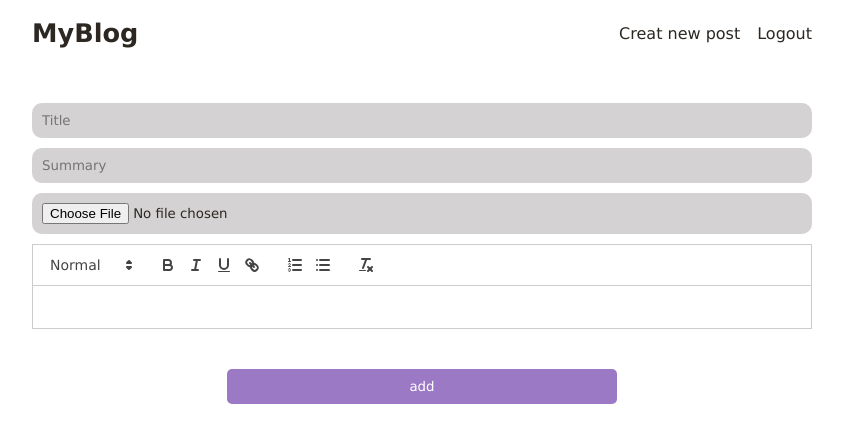
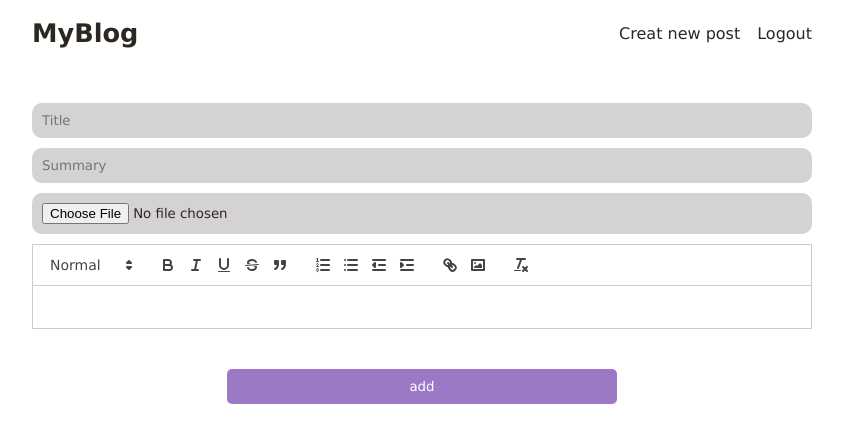
Before and after one commit to dahhou-ilyas/BlogHub, a React (Create React App) app in the folder front-end/: page /create in a window 1280 px wide. Shown: the top 442 px of the page, without its empty margins (218-1061 px from the left). Built offline with nearby package versions, Linux system fonts and the light colour scheme; no server answers.

Commit message:
add some functionality for post page

```diff
--- a/front-end/src/App.js
+++ b/front-end/src/App.js
@@ -6,7 +6,7 @@ import Layout from './compenant/Layout';
 import Login from './compenant/Login';
 import Registre from './compenant/Registre';
 import {UserContextProvide} from './Usercontext'
-import CreerPost from './compenant/CreerPost';
+import CreerPostPage from './compenant/CreerPostPage';
 
 function App() {
   return (
@@ -16,7 +16,7 @@ function App() {
         <Route index element={<Post/>}/>
         <Route path={'/login'} element={<Login/>}/>
         <Route path={'/registre'} element={<Registre/>}/>
-        <Route path={'/create'} element={<CreerPost/>} />
+        <Route path={'/create'} element={<CreerPostPage/>} />
       </Route>
     </Routes>
     </UserContextProvide>
--- a/front-end/src/compenant/CreerPost.js
+++ /dev/null
@@ -1,16 +0,0 @@
-import React from 'react'
-import ReactQuill from 'react-quill'
-import 'react-quill/dist/quill.snow.css'
-function CreerPost() {
-  return (
-    <form>
-        <input type="text" placeholder='Title'/>
-        <input type="summary" placeholder='Summary'/>
-        <input type="file" placeholder='Summary'/>
-        <ReactQuill />
-        <button className='Post'>add</button>
-    </form>
-  )
-}
-
-export default CreerPost
--- /dev/null
+++ b/front-end/src/compenant/CreerPostPage.js
@@ -0,0 +1,54 @@
+import React, { useState } from 'react'
+import ReactQuill from 'react-quill'
+import 'react-quill/dist/quill.snow.css'
+import Post from './Post';
+function CreerPostPage() {
+    const [title,setTitle]=useState('');
+    const [summary,setSummary]=useState('');
+    const [content,setContent]=useState('');
+    const [file,setFile]=useState('')
+    const modules = {
+      toolbar: [
+        [{ 'header': [1, 2, false] }],
+        ['bold', 'italic', 'underline','strike', 'blockquote'],
+        [{'list': 'ordered'}, {'list': 'bullet'}, {'indent': '-1'}, {'indent': '+1'}],
+        ['link', 'image'],
+        ['clean']
+      ],
+    }
+    const formats = [
+      'header',
+      'bold', 'italic', 'underline', 'strike', 'blockquote',
+      'list', 'bullet', 'indent',
+      'link', 'image'
+    ]
+    function creerNouveauPost(e){
+      const data=new FormData();
+      data.set('title',title)
+      data.set('summary',summary)
+      data.set('content',content)
+      data.set('file',file[0])
+      e.preventDefault();
+      fetch('http://localhost:4000/creerpost',{
+        method: 'POST',
+        body:data,
+      })
+    }
+
+  return (
+    <form onSubmit={creerNouveauPost}>
+        <input type="text" placeholder='Title'
+          value={title} onChange={e=>setTitle(e.target.value)} />
+        <input type="summary" placeholder='Summary'
+          value={summary} onChange={e=>setSummary(e.target.value)}/>
+        <input type="file" value={file} onChange={e=>setFile(e.target.value)} />
+        <ReactQuill value={content}
+          onChange={newValue=>setContent(newValue)}
+          modules={modules}
+          formats={formats} />
+        <button className='Post'>add</button>
+    </form>
+  )
+}
+
+export default CreerPostPage
```
Also changed, not shown: 1 other file (tests, documents, lock files or other folders).
